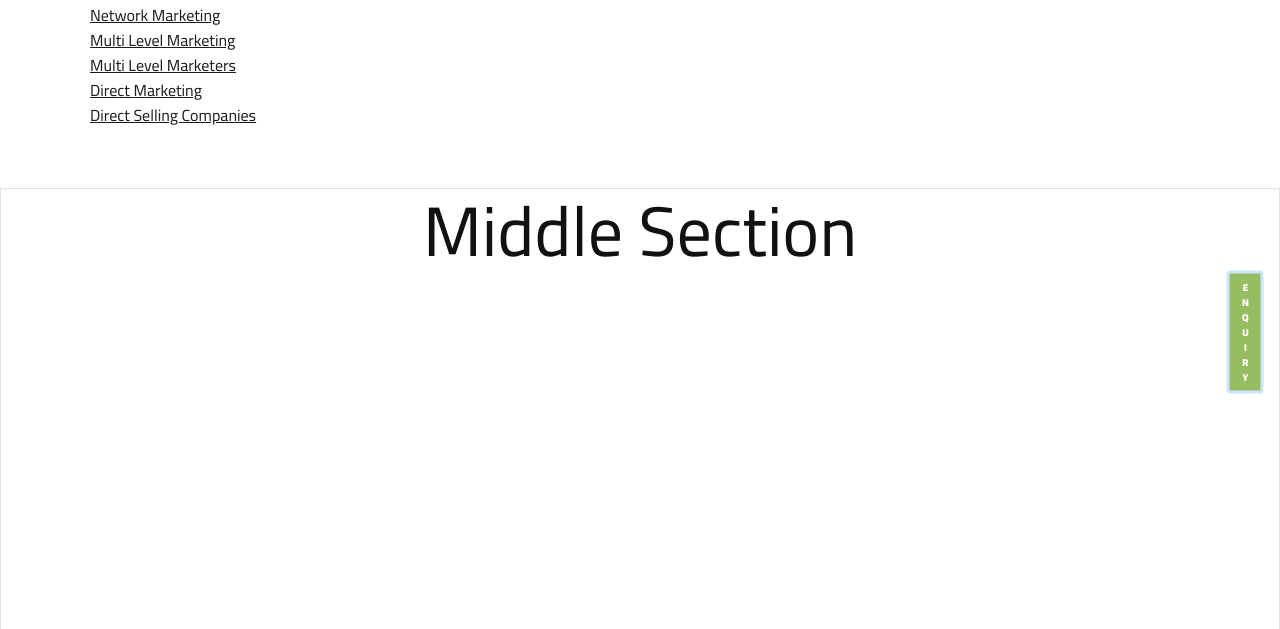
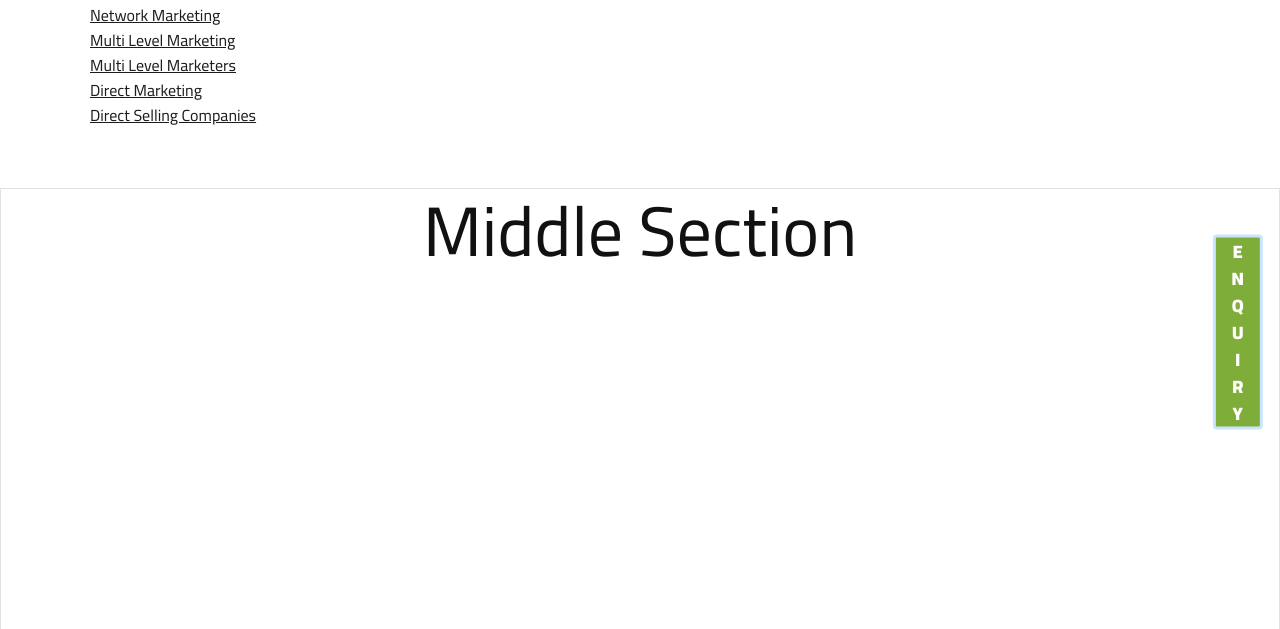
Before and after one commit to hassanjrao/mlm-website, a PHP site: page / in a window 1280 px wide. Shown: the part 374-1003 px from the top of the page. Run offline with PHP 8.4, Linux system fonts and the light colour scheme; data that the repository does not hold is empty; style sheets or scripts are compiled from the project's sources; some libraries are stand-ins or nearby versions.

```diff
--- a/css/style18.css
+++ b/css/style19.css
@@ -2613,11 +2613,12 @@ ol {
 .enquiry-btn {
   position: absolute;
   top: 30%;
-  left: 97.3%;
+  left: 96.7%;
   transform: translate(-50%, -50%);
-  font-size: 10px;
+  font-size: 18px;
   font-weight: bold;
-  background: rgba(127, 173, 57, 0.8);
+  background: #7fad39;
   color: #ffffff;
   border: 3px solid #cce5ff;
-  z-index: 2; }
+  z-index: 2;
+  padding: 0px 16px; }
--- /dev/null
+++ b/get-map.php
@@ -0,0 +1,5 @@
+
+<?php
+var_dump($_GET);
+
+?>
--- a/head-links.php
+++ b/head-links.php
@@ -11,7 +11,7 @@
 <link rel="stylesheet" href="css/slicknav.min.css" type="text/css">
 <link rel="stylesheet" type="text/css" href="slick/slick.css" />
 <link rel="stylesheet" type="text/css" href="slick/slick-theme3.css" />
-<link rel="stylesheet" href="css/style18.css" type="text/css">
+<link rel="stylesheet" href="css/style19.css" type="text/css">
 <link rel="stylesheet" href="css/toggle.css" type="text/css">
 <link rel="stylesheet" href="https://use.fontawesome.com/releases/v5.7.0/css/all.css" integrity="sha384-lZN37f5QGtY3VHgisS14W3ExzMWZxybE1SJSEsQp9S+oqd12jhcu+A56Ebc1zFSJ" crossorigin="anonymous">
 <script src="https://www.google.com/recaptcha/api.js" async defer></script>
--- a/mlm-companies.php
+++ b/mlm-companies.php
@@ -215,6 +215,7 @@
 
 
 
+
 </body>
 
 </html>
--- a/package.json
+++ b/package.json
@@ -4,7 +4,7 @@
   "description": "",
   "main": "index.js",
   "scripts": {
-    "compile:sass":"node-sass sass/style.scss css/style18.css -w",
+    "compile:sass":"node-sass sass/style.scss css/style19.css -w",
     "compile:slick":"node-sass slick/slick-theme.scss slick/slick-theme3.css -w"
   },
   "author": "",
--- a/sass/_slider.scss
+++ b/sass/_slider.scss
@@ -9,12 +9,13 @@
 .enquiry-btn {
   position: absolute;
   top: 30%;
-  left: 97.3%;
+  left: 96.7%;
   transform: translate(-50%, -50%);
-  font-size: 10px;
+  font-size: 18px;
   font-weight: bold;
-  background: rgba(127,173,57, 0.8);
+  background: $primary-color;
   color: $white-color;
   border: 3px solid #cce5ff;
   z-index: 2;
+  padding: 0px 16px;
 }
```
Also changed, not shown: mlm-service.php (+57 -7 lines), index.php (line endings or trailing spaces).
